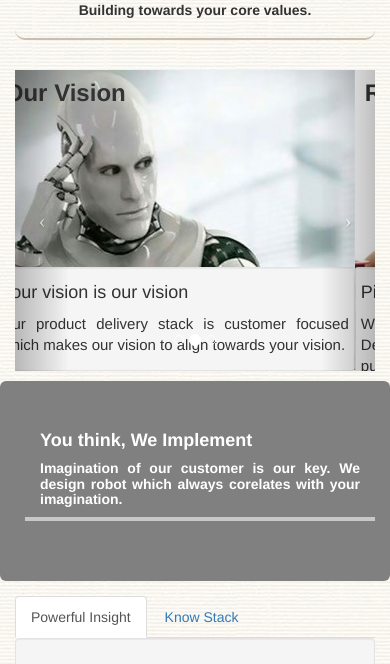
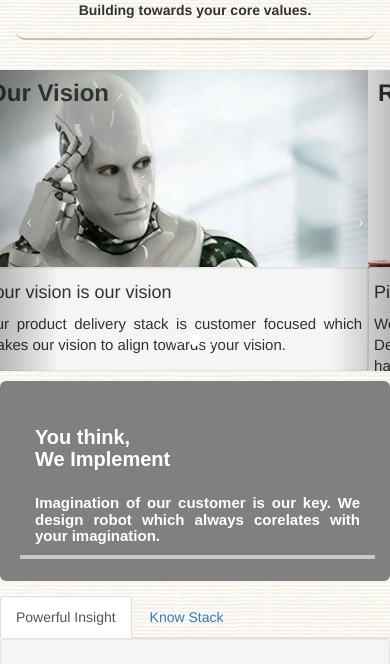
Before and after one commit to PenchalaiahY/ResponsiveYPD_BootStrap3, a plain HTML site: page index.html in a window 390 px wide. Shown: the part 144-808 px from the top of the page. Drawn offline with Linux system fonts and the light colour scheme; a web font is replaced by a local one.

Commit message:
Updated alignment and improved hero element

```diff
--- a/css/styles.css
+++ b/css/styles.css
@@ -149,11 +149,18 @@
     /* border added under contentWrapper div
     margin left and top is intialized in Jquery */
     border-bottom: 4px solid rgb(200,200,200);
-    margin-top: 150px;
+  }
+  .contentWrapper > h3 {
+    font-size: 50px;
+    font-family: 'Cuprum', sans-serif !important;
+    margin-top: 50px;
   }
   .contentWrapper > h4 {
     /* justify the h4 paragraph */
     text-align: justify;
+    font-size:40px;
+    margin-top: 50px;
+    font-family: 'Cuprum', sans-serif !important;
   }
   /* End of hero element*/
 
@@ -223,13 +230,14 @@
     /* -------------------------------
         Hero Element
     ---------------------------------- */
-    .hero .contentWrapper {
-      /* margin-top of text inside*/
-      margin-top: 100px;
+    .contentWrapper > h3 {
+      font-size: 40px;
+      margin-top: 25px;
     }
-    .contentWrapper h3 {
-      /* header fontsize shriked */
-      font-size: 22px;
+    .contentWrapper > h4 {
+      /* justify the h4 paragraph */
+      font-size:30px;
+      margin-top: 25px;
     }
     /* End of hero element*/
   }
@@ -247,8 +255,15 @@
     }
     .hero .contentWrapper {
       /* margin-top and left is changed due of screen size change */
-      margin-top: 80px;
-      margin-left: 30px;
+      margin-top: 20px;
+      margin-left: 20px;
+    }
+    .contentWrapper > h3 {
+      font-size: 40px;
+    }
+    .contentWrapper > h4 {
+      /* justify the h4 paragraph */
+      font-size:30px;
     }
     /* End of hero element*/
 
@@ -271,18 +286,20 @@
     .hero {
       /* height is change for phones */
       height: 200px;
+      padding: 20px 10px;
     }
     .hero .contentWrapper {
       /* margin-top and left is changed due of screen size change */
-      margin-top: 10px;
-      margin-left: 10px;
+      margin-top: 5px;
+      margin-left: 5px;
     }
     /* change of font size */
-    .contentWrapper h3 {
-      font-size: 18px;
+    .contentWrapper > h3 {
+      font-size: 20px;
     }
-    .contentWrapper h4 {
-      font-size: 14px;
+    .contentWrapper > h4 {
+      /* justify the h4 paragraph */
+      font-size:15px;
     }
     /* End of hero element*/
 
--- a/index.html
+++ b/index.html
@@ -7,6 +7,9 @@
 
     <!-- Setting width of website to scalable -->
     <meta name="viewport" content="width=device-width, initial-scale=1.0" />
+
+    <!-- Cuprum font -->
+    <link href='https://fonts.googleapis.com/css?family=Cuprum' rel='stylesheet' type='text/css'>
 
     <!-- Bootstrap CSS -->
     <link rel="stylesheet" href="lib/bootstrap/css/bootstrap.min.css" />
@@ -160,7 +163,7 @@
         <!-- End of 3 sections -->
 
         <!-- Carousel for tablets and phones -->
-        <div id="sections_using_Carousel" class="carousel slide visible-sm visible-xs" data-ride="carousel">
+        <div id="sections_using_Carousel" class="carousel row slide visible-sm visible-xs" data-ride="carousel">
           <ol class="carousel-indicators">
             <li data-target="#sections_using_Carousel" data-slide-to="0" class="active"></li>
             <li data-target="#sections_using_Carousel" data-slide-to="1"></li>
@@ -208,7 +211,7 @@
         <div id="contentWrapper" class="contentWrapper col-sm-6">
           <!-- .contentWrapper used to position content bottom of leftsideContent container -->
           <h3>
-            <strong>You think, We Implement</strong>
+            <strong>You think,<br/> We Implement</strong>
           </h3>
           <h4>
             <strong>Imagination of our customer is our key. We design robot which always corelates with your imagination.</strong>
@@ -221,7 +224,7 @@
       <!--Hero Element ends here-->
 
       <!-- Tabbable starts here -->
-      <section class="tabbable">
+      <section class="tabbable row">
         <ul class="nav nav-tabs">
           <li class="active"><a href="#insight2" data-toggle="tab">Powerful Insight</a></li>
           <li><a href="#Know_Stack" data-toggle="tab">Know Stack</a></li>
--- a/js/script.js
+++ b/js/script.js
@@ -8,5 +8,13 @@ $(function(){
   $('[data-toggle="popover"]').popover();
   $("#purchase").click(function(e){
     $("#successAlert").slideDown();
-  })
+  });
+  $('body').on('click', function (e) {
+        //did not click a popover toggle, or icon in popover toggle, or popover
+        if ($(e.target).data('toggle') !== 'popover'
+            && $(e.target).parents('[data-toggle="popover"]').length === 0
+            && $(e.target).parents('.popover.in').length === 0) {
+            $('[data-toggle="popover"]').popover('hide');
+        }
+  });
 });
```
